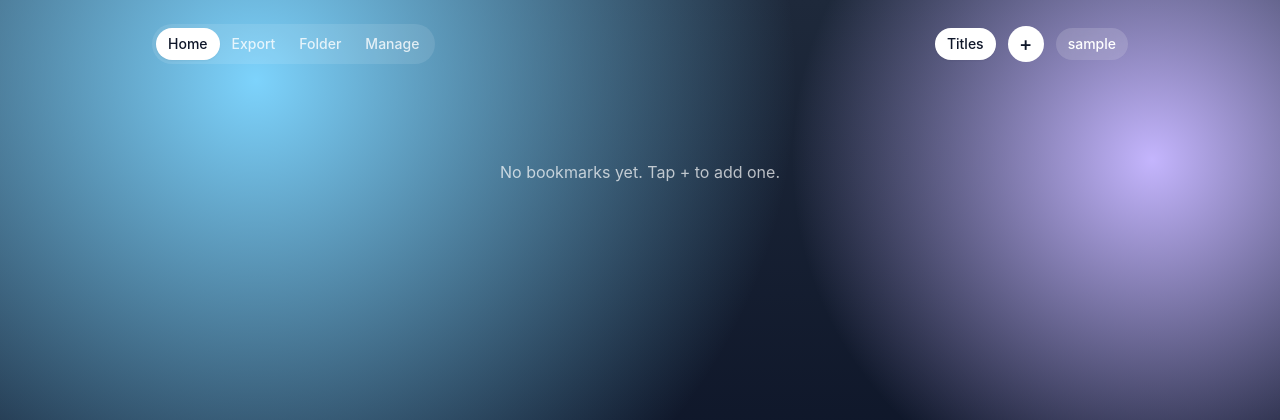
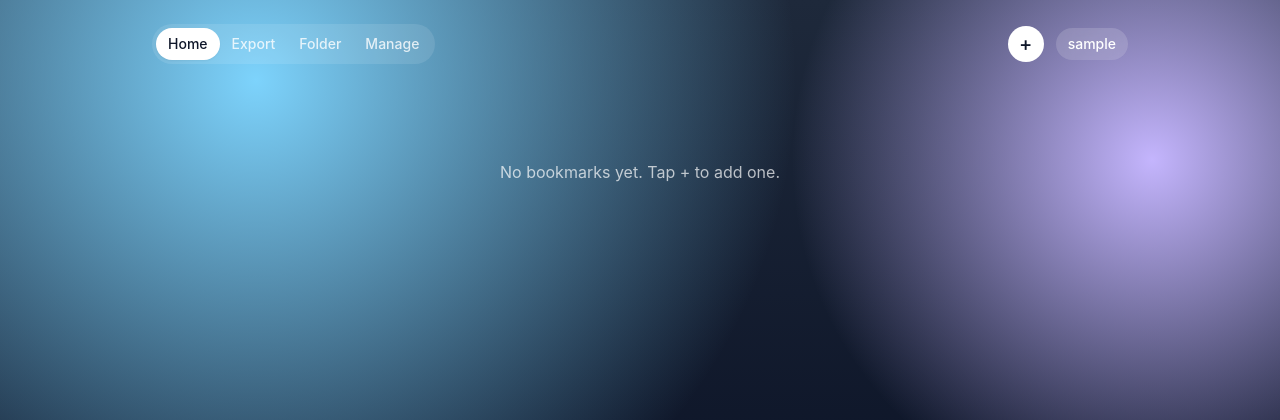
Before and after one commit to janrosellcaba/iMarks, a Django app: page / in a window 1280 px wide. Shown: the top 420 px of the page. Run offline with Django 5.2, Linux system fonts and the light colour scheme; the visitor is signed in with stand-in values (Sample User, id 1); data that the repository does not hold is empty; some libraries are stand-ins or nearby versions.

Commit message:
Remove Titles control and add a Folder list page
Co-authored-by: Cursor <cursoragent@cursor.com>

```diff
--- a/bookmarks/urls.py
+++ b/bookmarks/urls.py
@@ -7,6 +7,7 @@ urlpatterns = [
     path('folder/<int:folder_id>/', views.home, name='folder'),
     path('add/', views.add_bookmark, name='add_bookmark'),
     path('bookmarks/<int:pk>/edit/', views.edit_bookmark, name='edit_bookmark'),
+    path('folders/', views.folders, name='folders'),
     path('folders/add/', views.add_folder, name='add_folder'),
     path('folders/<int:pk>/edit/', views.edit_folder, name='edit_folder'),
     path('manage/', views.manage, name='manage'),
--- a/bookmarks/views.py
+++ b/bookmarks/views.py
@@ -102,6 +102,13 @@ def edit_bookmark(request, pk):
 
 
 @login_required
+def folders(request):
+    return render(request, 'bookmarks/folders.html', {
+        'folders': Folder.objects.filter(user=request.user).annotate(bookmark_count=Count('bookmarks')),
+    })
+
+
+@login_required
 def add_folder(request):
     if request.method == 'POST':
         form = FolderForm(request.POST)
@@ -110,7 +117,7 @@ def add_folder(request):
             folder.user = request.user
             folder.sort_order = next_home_sort(request.user)
             folder.save()
-            return redirect('home')
+            return redirect('folders')
     else:
         form = FolderForm()
     return render(request, 'bookmarks/folder_form.html', {
@@ -125,11 +132,11 @@ def edit_folder(request, pk):
     if request.method == 'POST':
         if request.POST.get('delete'):
             folder.delete()
-            return redirect('manage')
+            return redirect('folders')
         form = FolderForm(request.POST, instance=folder)
         if form.is_valid():
             form.save()
-            return redirect('manage')
+            return redirect('folders')
     else:
         form = FolderForm(instance=folder)
     return render(request, 'bookmarks/folder_form.html', {
@@ -141,7 +148,6 @@ def edit_folder(request, pk):
 @login_required
 def manage(request):
     return render(request, 'bookmarks/manage.html', {
-        'folders': Folder.objects.filter(user=request.user).annotate(bookmark_count=Count('bookmarks')),
         'bookmarks': Bookmark.objects.filter(user=request.user).select_related('folder'),
     })
 
--- a/static/home.js
+++ b/static/home.js
@@ -1,22 +1,5 @@
 (function () {
     const desktop = document.getElementById('home-desktop');
-    const titlesToggle = document.getElementById('titles-toggle');
-    if (titlesToggle) {
-        const shown = !document.documentElement.classList.contains('hide-titles');
-        titlesToggle.setAttribute('aria-pressed', shown ? 'true' : 'false');
-        titlesToggle.className = shown
-            ? 'rounded-full bg-white px-3 py-1.5 text-sm font-medium text-slate-900 shadow-sm'
-            : 'rounded-full bg-white/15 px-3 py-1.5 text-sm font-medium backdrop-blur hover:bg-white/25';
-        titlesToggle.addEventListener('click', function () {
-            const hide = !document.documentElement.classList.contains('hide-titles');
-            document.documentElement.classList.toggle('hide-titles', hide);
-            try { localStorage.setItem('imarks-titles', hide ? '0' : '1'); } catch (error) {}
-            titlesToggle.setAttribute('aria-pressed', hide ? 'false' : 'true');
-            titlesToggle.className = hide
-                ? 'rounded-full bg-white/15 px-3 py-1.5 text-sm font-medium backdrop-blur hover:bg-white/25'
-                : 'rounded-full bg-white px-3 py-1.5 text-sm font-medium text-slate-900 shadow-sm';
-        });
-    }
     if (!desktop) return;
 
     const arrangeUrl = desktop.dataset.arrangeUrl;
--- a/templates/base.html
+++ b/templates/base.html
@@ -10,11 +10,6 @@
     <link rel="shortcut icon" href="{% static 'favicon.ico' %}?v=3">
     <link rel="apple-touch-icon" href="{% static 'apple-touch-icon.png' %}?v=3">
     <script>
-        try {
-            if (localStorage.getItem('imarks-titles') === '0') {
-                document.documentElement.classList.add('hide-titles');
-            }
-        } catch (error) {}
         function iMarksIconFail(img) {
             const all = (img.dataset.icons || '').split('||').filter(Boolean);
             const next = Number(img.dataset.iconI || 0) + 1;
@@ -51,7 +46,6 @@
     <style>
         summary { list-style: none; }
         summary::-webkit-details-marker { display: none; }
-        html.hide-titles .app-label { display: none; }
         body.is-dragging { cursor: grabbing; }
         body.is-dragging .folder-scrim { pointer-events: none; }
         .home-item.is-ghost { opacity: 0.35; }
--- a/templates/bookmarks/_header.html
+++ b/templates/bookmarks/_header.html
@@ -5,15 +5,12 @@
            class="shrink-0 rounded-full px-3 py-1.5 text-sm font-medium {% if url_name == 'home' or url_name == 'folder' %}bg-white text-slate-900 shadow-sm{% else %}text-white/80 hover:bg-white/10 hover:text-white{% endif %}">Home</a>
         <a href="{% url 'export' %}"
            class="shrink-0 rounded-full px-3 py-1.5 text-sm font-medium text-white/80 hover:bg-white/10 hover:text-white">Export</a>
-        <a href="{% url 'add_folder' %}"
-           class="shrink-0 rounded-full px-3 py-1.5 text-sm font-medium {% if url_name == 'add_folder' %}bg-white text-slate-900 shadow-sm{% else %}text-white/80 hover:bg-white/10 hover:text-white{% endif %}">Folder</a>
+        <a href="{% url 'folders' %}"
+           class="shrink-0 rounded-full px-3 py-1.5 text-sm font-medium {% if url_name == 'folders' or url_name == 'add_folder' or url_name == 'edit_folder' %}bg-white text-slate-900 shadow-sm{% else %}text-white/80 hover:bg-white/10 hover:text-white{% endif %}">Folder</a>
         <a href="{% url 'manage' %}"
            class="shrink-0 rounded-full px-3 py-1.5 text-sm font-medium {% if url_name == 'manage' %}bg-white text-slate-900 shadow-sm{% else %}text-white/80 hover:bg-white/10 hover:text-white{% endif %}">Manage</a>
     </nav>
     <div class="flex flex-shrink-0 items-center gap-2 sm:gap-3">
-        {% if url_name == 'home' or url_name == 'folder' %}
-            <button type="button" id="titles-toggle" class="rounded-full bg-white/15 px-3 py-1.5 text-sm font-medium backdrop-blur hover:bg-white/25" aria-pressed="true">Titles</button>
-        {% endif %}
         <a href="{% url 'add_bookmark' %}{% if open_folder %}?folder={{ open_folder.pk }}{% endif %}" class="flex h-9 w-9 items-center justify-center rounded-full bg-white text-xl font-medium leading-none text-slate-900" aria-label="Add bookmark">+</a>
         <details class="relative">
             <summary class="cursor-pointer list-none rounded-full bg-white/15 px-3 py-1.5 text-sm font-medium backdrop-blur hover:bg-white/25">
```
Also changed, not shown: bookmarks/tests.py (+10 -4 lines), templates/bookmarks/folder_form.html (+5 -2 lines), templates/bookmarks/folders.html (added, +30 -0 lines), templates/bookmarks/manage.html (+0 -17 lines).
